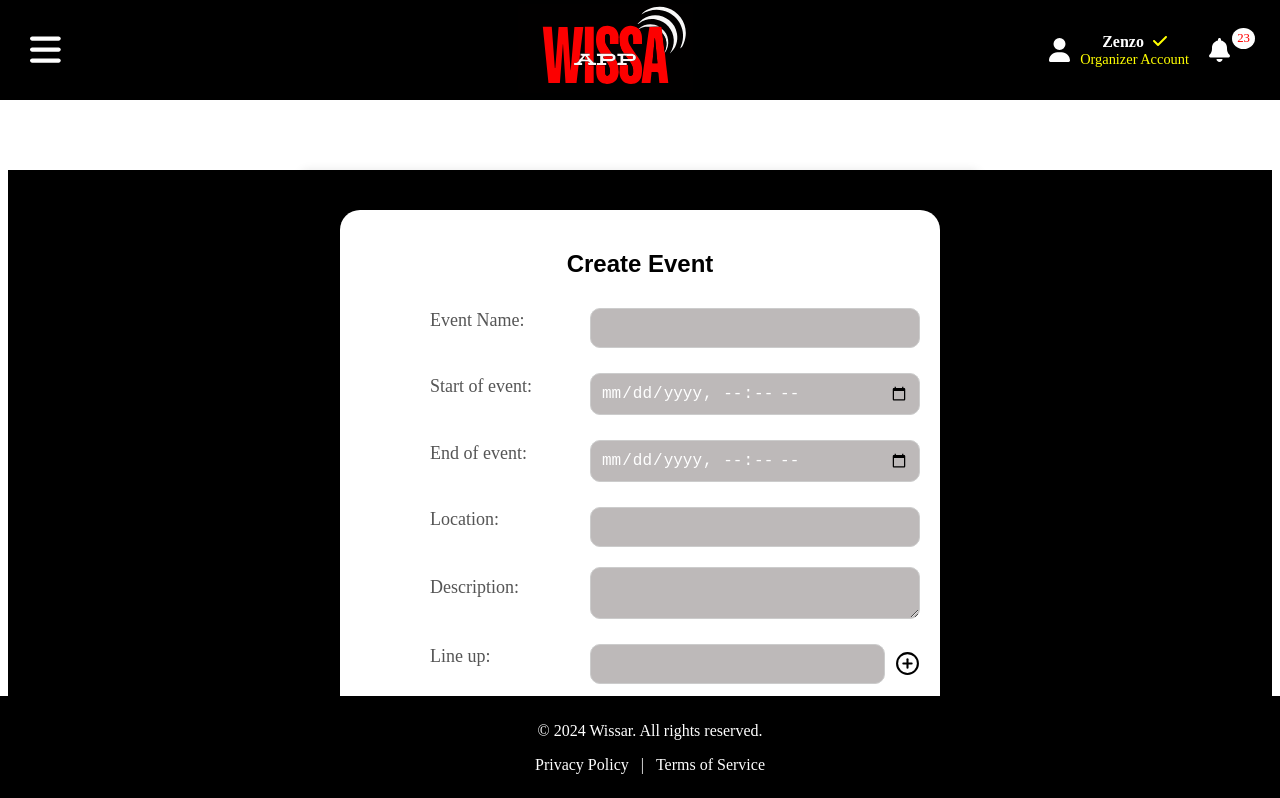
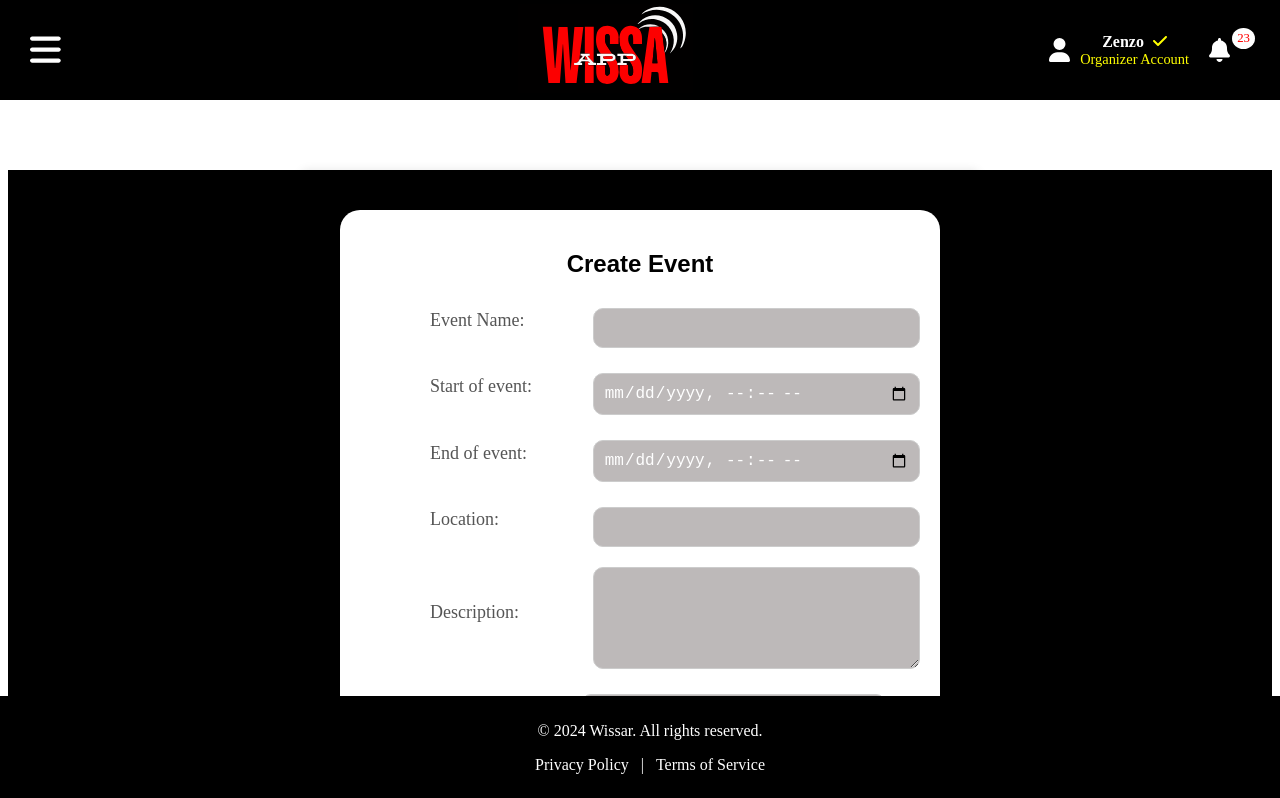
Before and after one commit to FowardPro/wissar_app, a React (Create React App) app: page /createEvent in a window 1280 px wide. Shown: the top 798 px of the page. Built offline with nearby package versions, Linux system fonts and the light colour scheme.

Commit message:
Edited Create event

```diff
--- a/src/components/CreateEvent.css
+++ b/src/components/CreateEvent.css
@@ -40,6 +40,9 @@ form {
 
     label{
         color: #555;
+        flex: 1;
+        margin-right: 10px;
+        white-space: nowrap;
     }
 
     input,
@@ -51,9 +54,13 @@ form {
       background-color: #bdb9b9;
     }
 
-    .plus-icon{
-     margin-left: 10px;
-     margin-top: 5px;
+      .plus-icon{
+        margin-left: 10px;
+        margin-top: 5px;
+        display: flex;
+        width: 24px;
+        height: 24px;
+        cursor: pointer;
     }
 
   }
@@ -64,17 +71,18 @@ form {
     margin-bottom: 20px;
   }
 
-  label {
+  /* label {
     color: black;
     flex: 1;
     margin-right: 10px;
-    white-space: nowrap; /* Prevent label words from wrapping */
-  }
+    white-space: nowrap; /* Prevent label words from wrapping
+  } */
 
 
 
 textarea {
   resize: vertical;
+  height: 80px;
 }
 
 .lineup-group {
--- a/src/components/CreateEvent.js
+++ b/src/components/CreateEvent.js
@@ -38,7 +38,10 @@ const CreateEvent = () => {
         <div className="form-group">
           <label htmlFor="lineUp">Line up:</label>
           <input type="text" id="lineUp" name="lineUp" />
-          <FiPlusCircle size={25} className="plus-icon"/>
+          <div className="plus-icon">
+          <FiPlusCircle size={25} />
+          </div>
+
         </div>
         </div>
 
```
